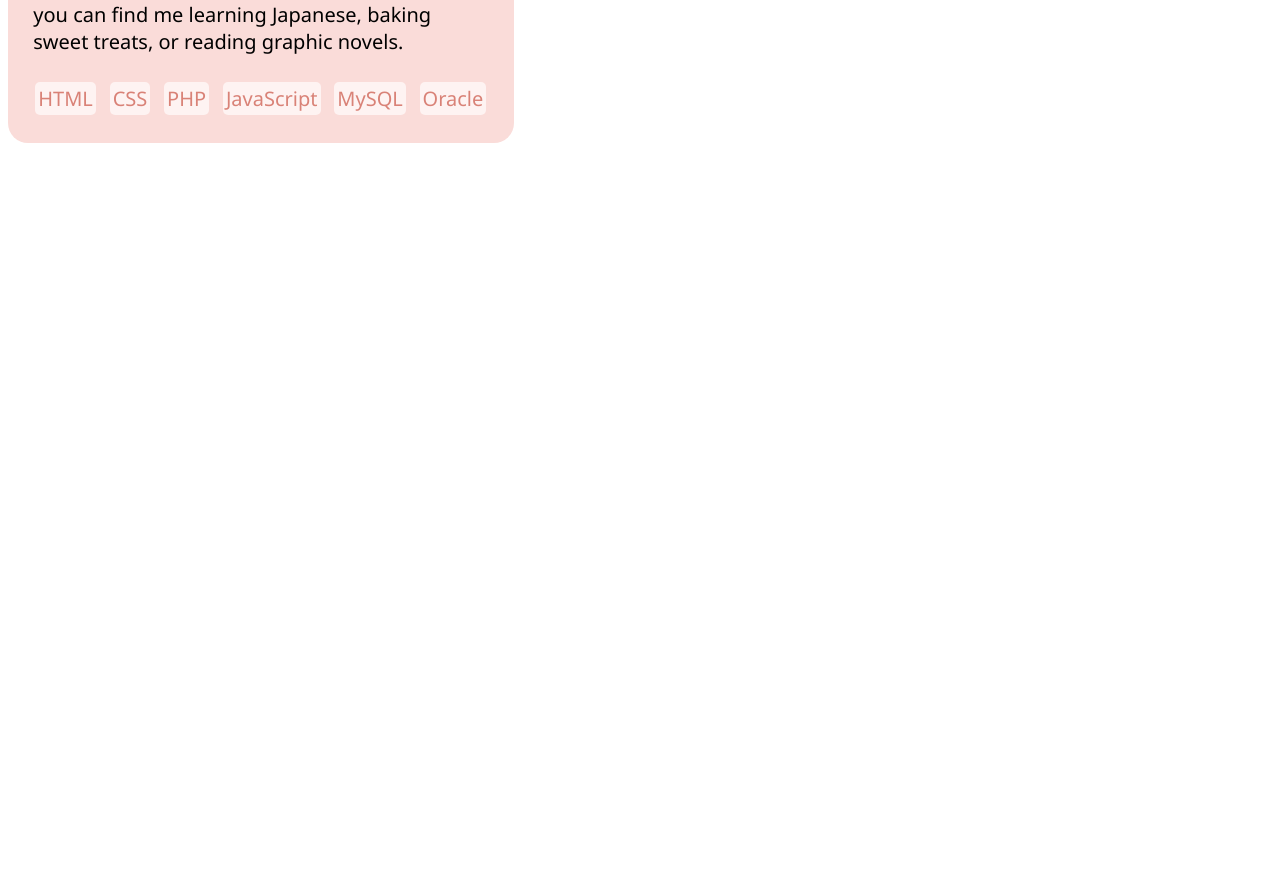
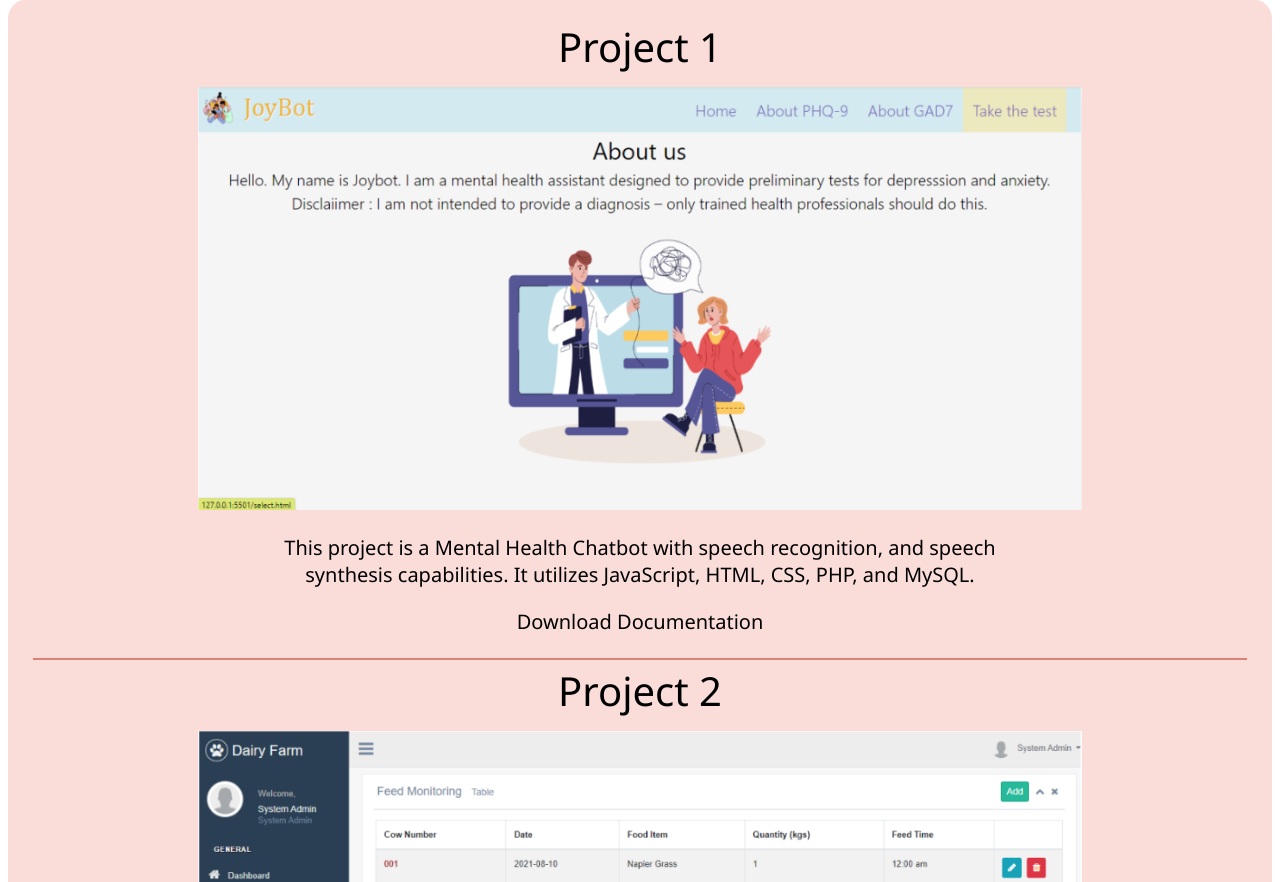
Before and after one commit to amanda-odawa/my-personal-website, a plain HTML site: page index.html in a window 1280 px wide. Shown: the part 723-1605 px from the top of the page. Before the commit the page ends 874 px from the top, so only its background shows below. Drawn offline with Linux system fonts and the light colour scheme.

Commit message:
Added projects in html, images, links, styling

```diff
--- a/index.html
+++ b/index.html
@@ -9,25 +9,25 @@
     </head>
 
     <body>
-        <div class="HEADER">
+        <header class="HEADER">
             <div class="NAV">
                 <p class="LOGO">
                     <span class="text-wrapper">AMANDA</span>
                     &nbsp;
                     <span class="text-wrapper-2">ODAWA</span>
                 </p>
+
                 <div class="PAGE-LINKS">
                     <div class="frame">
-                        <div class="div"><a href="#home" class="nav-item">HOME</a></div>
                         <div class="div"><a href="#about" class="nav-item">ABOUT</a></div>
                         <div class="div"><a href="#projects" class="nav-item">PROJECTS</a></div>
                         <div class="div"><a href="#contact" class="nav-item">CONTACT</a></div>
                     </div>
                 </div>
             </div>
-        </div>
+        </header>
 
-        <div class="HOME" id="home">
+        <div class="INTRO">
             <p class="text-wrapper">
                 Hi! My name is <span style="font-weight: 400; color: rgb(217, 130, 119);">Amanda Odawa</span>, a Full Stack Web Developer and Designer renowned for blending cutting edge technology with creative expression. I am intent on building beautiful applications with excellent user experiences.
             </p>
@@ -35,7 +35,7 @@
         </div>
 
 
-        <div class="ABOUT" id="about">
+        <section class="ABOUT" id="about">
             <h2 class="text-wrapper">
                 About
             </h2>
@@ -43,6 +43,10 @@
             <p class="text-wrapper-1">
                 I have 3+ years of experience in <span style="font-style: italic;">Web Development</span>, with a specialization in back end and front end development. My belief is that a good website must be able to attract and retain users, be easy to navigate, and be secure. I therefore enrolled in a Cyber Security course and am now an EC-Council Ceretified Ethical Hacker. I am currently enrolled in a Software Engineering bootcamp where I plan to improve my mastery in JavaScript frameworks and gain skills in Python programming. In my free time you can find me learning Japanese, baking sweet treats, or reading graphic novels.
             </p>
+
+            <h2 class="text-wrapper">
+                Stacks
+            </h2>
 
             <div class="text-wrapper-2">
                 <div class="stack">HTML</div>
@@ -52,10 +56,47 @@
                 <div class="stack">MySQL</div>
                 <div class="stack">Oracle</div>
             </div>
-        </div>
+        </section>
 
-        <div class="PROJECTS" id="projects">
+        <section class="PROJECTS" id="projects">
+            <div class="project1">
+                <h2 class="text-wrapper">
+                    Project 1
+                </h2>
 
-        </div>
+                <div class="img" id="images">
+                    <img src="./images/chatbot.png" alt="Mental Health Chatbot">
+                </div>
+
+                <p class="text-wrapper-1">
+                    This project is a Mental Health Chatbot with speech recognition, and speech synthesis capabilities. It utilizes JavaScript, HTML, CSS, PHP, and MySQL.
+                </p>
+
+                <div class="download">
+                    <a href="./downloads/Mental Health Evaluation Chatbot.pdf" class="pdf">Download Documentation</a>
+                </div>
+            </div>
+
+            <hr id="line">
+
+            <div class="project2">
+                <h2 class="text-wrapper">
+                    Project 2
+                </h2>
+
+                <div class="img" id="images">
+                    <img src="./images/dairyfarm.png" alt="Dairy Farm Management System">
+                </div>
+
+                <p class="text-wrapper-1">
+                    The project is a Dairy Farm Management System for the management of employees with different roles, dairy animals, animal feed, vaccination & animal health, tracking the amount of milk produced, and the sales of milk in a dairy farm.
+                </p>
+
+                <div class="download">
+                    <a href="./downloads/Dairy Farm Management System.pdf" class="pdf">Download Documentation</a>
+                </div>
+            </div>
+        </section>
+
     </body>
 </html>
--- a/style.css
+++ b/style.css
@@ -64,26 +64,27 @@
     color: rgb(217, 130, 119);
 }
 
-.HOME {
+.INTRO {
     position: relative;
-    width: 40%;
+    width: auto;
     margin-top: 12px;
-    background-color: rgb(250, 220, 217);
     border-radius: 20px;
     overflow: hidden;
+    margin-left: 12%;
+    margin-right: 12%;
 }
 
-.HOME .text-wrapper {
-    margin: 5%;
+.INTRO .text-wrapper {
+    margin: 20px;
     font-family: 'Segoe UI', Tahoma, Geneva, Verdana, sans-serif;
     font-weight: 300;
-    color: #000;
-    font-size: 20px;
+    color: rgb(0, 0, 0);
+    font-size: 30px;
 }
 
 .ABOUT {
     position: relative;
-    width: 40%;
+    width: auto;
     margin-top: 12px;
     background-color: rgb(250, 220, 217);
     border-radius: 20px;
@@ -91,36 +92,98 @@
 }
 
 .ABOUT .text-wrapper {
-    margin: 5%;
+    margin-top: 20px;
+    margin-bottom: -15px;
     font-family: 'Segoe UI', Tahoma, Geneva, Verdana, sans-serif;
     font-weight: 350;
-    color: #000;
+    color: rgb(0, 0, 0);
     font-size: 40px;
+    text-align: center;
 }
 
 .ABOUT .text-wrapper-1 {
-    margin: 5%;
+    margin: 20px;
     font-family: 'Segoe UI', Tahoma, Geneva, Verdana, sans-serif;
     font-weight: 300;
-    color: #000;
     font-size: 20px;
 }
 
 .ABOUT .text-wrapper-2 {
     display: flex;
     flex-wrap: wrap;
-    margin: 5%;
+    margin: 20px;
     font-family: 'Segoe UI', Tahoma, Geneva, Verdana, sans-serif;
     font-weight: 350;
-    color: #000;
     font-size: 20px;
-    justify-content: space-between;
+    justify-content: center;
+    color: rgb(255, 255, 255);
+}
+
+.stack {
+    background-color: rgb(248, 175, 166);
+    border-radius: 5px;
+    margin-left: 9px;
+    margin-bottom: 3px;
+    margin-top: 7px;
+    padding: 5px 10px;
+}
+
+.PROJECTS {
+    position: relative;
+    width: auto;
+    margin-top: 20px;
+    background-color: rgb(250, 220, 217);
+    border-radius: 20px;
+    overflow: hidden;
+}
+
+.PROJECTS .text-wrapper {
+    margin: 20px;
+    font-family: 'Segoe UI', Tahoma, Geneva, Verdana, sans-serif;
+    font-weight: 350;
+    color: rgb(0, 0, 0);
+    font-size: 40px;
+    text-align: center;
+}
+
+.PROJECTS .text-wrapper-1 {
+    margin: 20px;
+    font-family: 'Segoe UI', Tahoma, Geneva, Verdana, sans-serif;
+    font-weight: 300;
+    font-size: 20px;
+    text-align: center;
+    width: 60%;
+    margin-left: 20%;
+    margin-right: 20%;
+}
+
+.PROJECTS .download {
+    margin: 20px;
+    font-family: 'Segoe UI', Tahoma, Geneva, Verdana, sans-serif;
+    font-weight: 360;
+    font-size: 20px;
+    text-align: center;
+}
+
+.PROJECTS .pdf {
+    text-decoration: none;
+    color: rgb(0, 0, 0);
+}
+
+.PROJECTS .pdf:hover {
     color: rgb(217, 130, 119);
 }
 
-.stack {
-    background-color: rgb(254, 243, 242);
-    border-radius: 5px;
-    margin: 2px;
-    padding: 3px;
+#images img {
+    margin-top: -7px;
+    max-width: 70%;
+    margin-left: 15%;
+    margin-right: 15%;
 }
+
+#line {
+    margin: 2%;
+    margin-top: 23px;
+    margin-bottom: -17px;
+    border: 1px solid rgb(217, 130, 119);
+}
```
Also changed, not shown: images/chatbot.png (added), images/dairyfarm.png (added), 4 other files.
